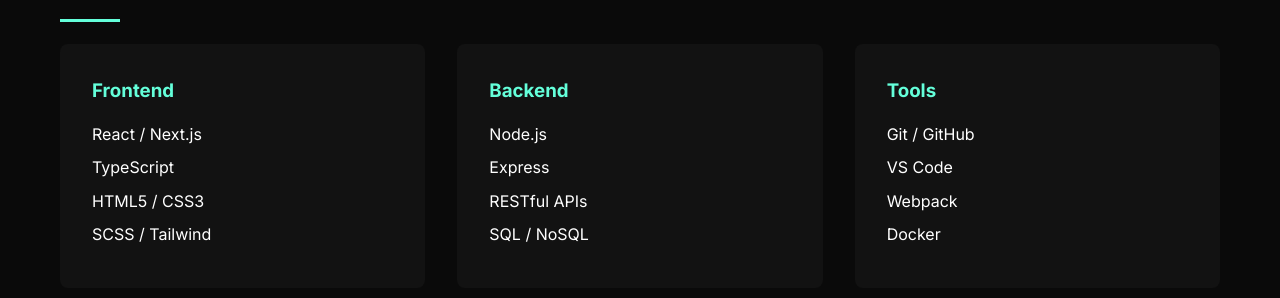
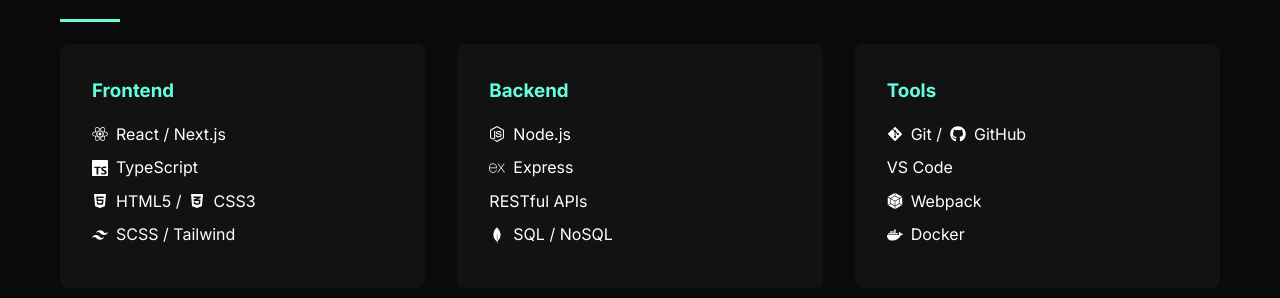
Before and after one commit to daviderl99/my-website, a Next.js app: page / in a window 1280 px wide. Shown: the part 1274-1572 px from the top of the page. Built offline with nearby package versions, Linux system fonts and the light colour scheme.

Commit message:
feat: add icons to Skills section

```diff
--- a/src/components/Skills/Skills.tsx
+++ b/src/components/Skills/Skills.tsx
@@ -1,4 +1,6 @@
 import styles from './Skills.module.scss'
+import { FaReact, FaNodeJs, FaHtml5, FaCss3Alt, FaGitAlt, FaGithub, FaDocker } from 'react-icons/fa';
+import { SiTypescript, SiTailwindcss, SiExpress, SiMongodb, SiWebpack } from 'react-icons/si';
 
 export default function Skills() {
   return (
@@ -9,28 +11,28 @@ export default function Skills() {
           <div className={styles.skillCategory}>
             <h3>Frontend</h3>
             <ul>
-              <li>React / Next.js</li>
-              <li>TypeScript</li>
-              <li>HTML5 / CSS3</li>
-              <li>SCSS / Tailwind</li>
+              <li><FaReact /> React / Next.js</li>
+              <li><SiTypescript /> TypeScript</li>
+              <li><FaHtml5 /> HTML5 / <FaCss3Alt /> CSS3</li>
+              <li><SiTailwindcss /> SCSS / Tailwind</li>
             </ul>
           </div>
           <div className={styles.skillCategory}>
             <h3>Backend</h3>
             <ul>
-              <li>Node.js</li>
-              <li>Express</li>
+              <li><FaNodeJs /> Node.js</li>
+              <li><SiExpress /> Express</li>
               <li>RESTful APIs</li>
-              <li>SQL / NoSQL</li>
+              <li><SiMongodb /> SQL / NoSQL</li>
             </ul>
           </div>
           <div className={styles.skillCategory}>
             <h3>Tools</h3>
             <ul>
-              <li>Git / GitHub</li>
+              <li><FaGitAlt /> Git / <FaGithub /> GitHub</li>
               <li>VS Code</li>
-              <li>Webpack</li>
-              <li>Docker</li>
+              <li><SiWebpack /> Webpack</li>
+              <li><FaDocker /> Docker</li>
             </ul>
           </div>
         </div>
```
